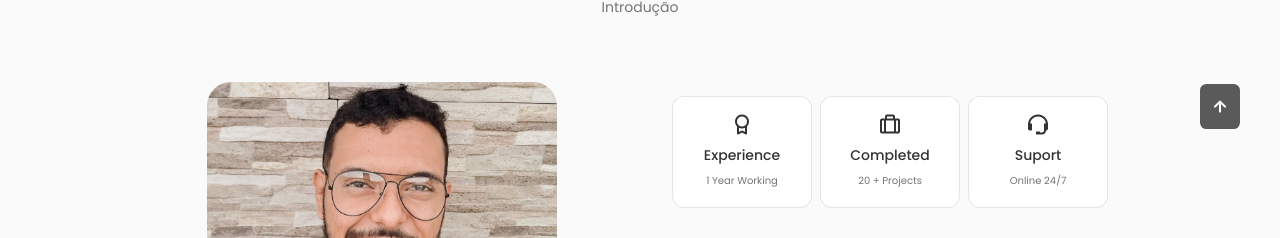
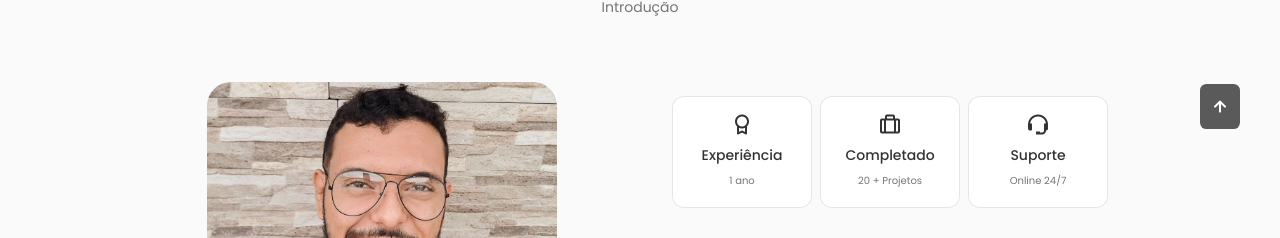
Before and after one commit to Levi-Valverde/portfolio, a React (Vite) app: page / in a window 1280 px wide. Shown: the part 831-1069 px from the top of the page. Built offline with nearby package versions, Linux system fonts and the light colour scheme.

Commit message:
Update Info.jsx

```diff
--- a/src/components/About/Info.jsx
+++ b/src/components/About/Info.jsx
@@ -5,21 +5,21 @@ export function Info() {
     <div className="about__info grid">
       <div className="about__box">
         <i className="bx bx-award about__icon"></i>
-        <h3 className="about__title">Experience</h3>
-        <span className="about__subtitle">1 Year Working</span>
+        <h3 className="about__title">Experiência</h3>
+        <span className="about__subtitle">1 ano</span>
       </div>
 
       <div className="about__box">
         <i className="bx bx-briefcase-alt about__icon"></i>
 
-        <h3 className="about__title">Completed</h3>
-        <span className="about__subtitle">20 + Projects</span>
+        <h3 className="about__title">Completado</h3>
+        <span className="about__subtitle">20 + Projetos</span>
       </div>
 
       <div className="about__box">
         <i className="bx bx-support about__icon"></i>
 
-        <h3 className="about__title">Suport</h3>
+        <h3 className="about__title">Suporte</h3>
         <span className="about__subtitle">Online 24/7</span>
       </div>
     </div>
```
